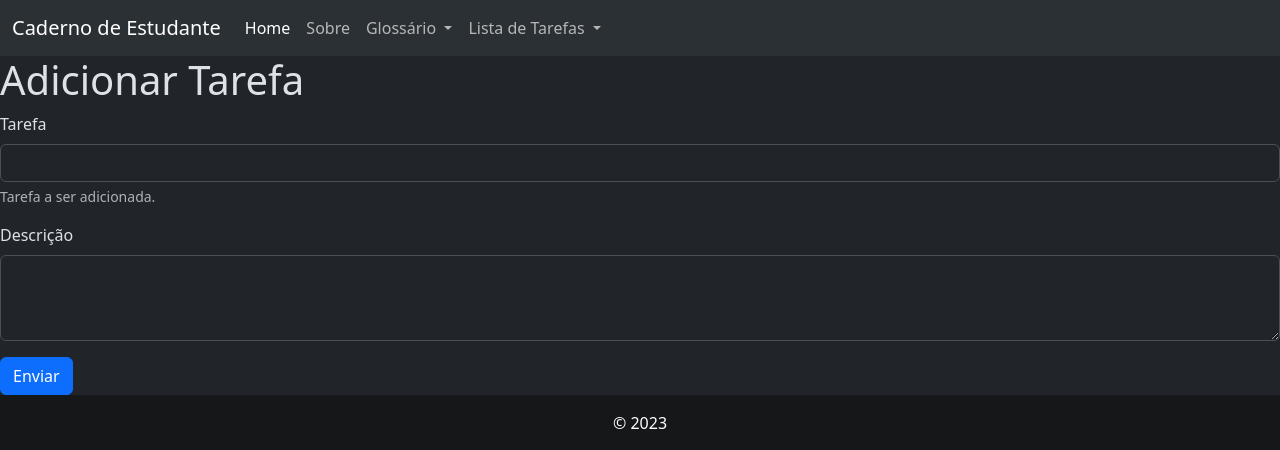
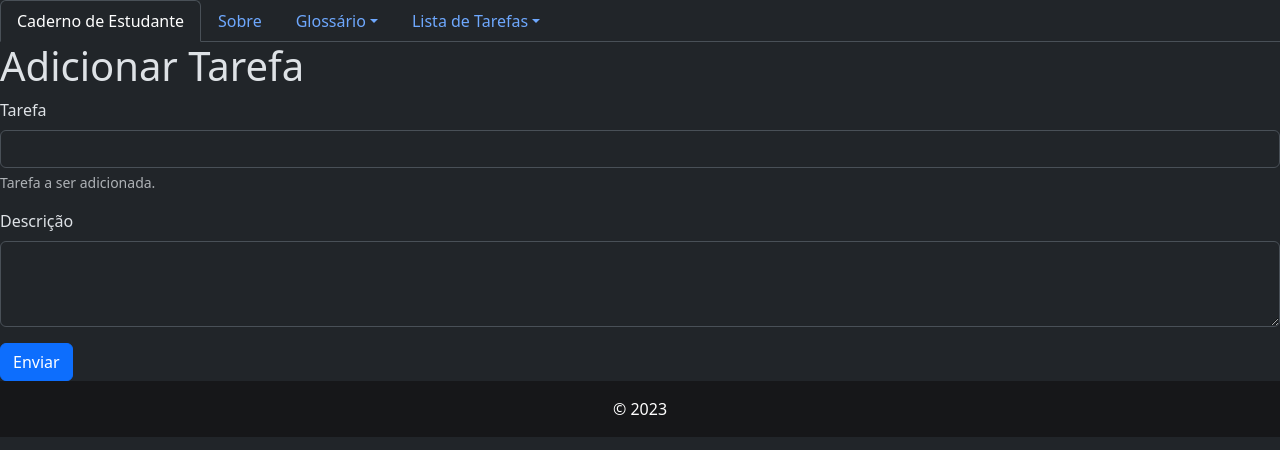
Before and after one commit to UniespProject/glossary-tasklist-projeto, a Flask app: page /nova_tarefa in a window 1280 px wide. Shown: the top 450 px of the page. Run offline with Flask 3, Linux system fonts and the light colour scheme.

Commit message:
alteração nova NAVBAR

```diff
--- a/app.py
+++ b/app.py
@@ -30,7 +30,7 @@
 
 
 
-@app.route('/sobre-equipe')
+@app.route('/sobre_equipe')
 def sobre():
     return render_template('sobre.html')
 
--- a/bd_tarefas.csv
+++ b/bd_tarefas.csv
@@ -1,3 +1,4 @@
 teste;tarefa1
 teste2;tarefa2
 teste3;tarefa 3
+dnwemfw;wenf wen
--- a/templates/modelo.html
+++ b/templates/modelo.html
@@ -10,44 +10,71 @@
 </head>
 <body>
 
-<nav class="navbar navbar-expand-lg bg-body-tertiary">
-    <div class="container-fluid">
-        <a class="navbar-brand" href="#">Caderno de Estudante</a>
-        <button class="navbar-toggler" type="button" data-bs-toggle="collapse" data-bs-target="#navbarSupportedContent" aria-controls="navbarSupportedContent" aria-expanded="false" aria-label="Toggle navigation">
-            <span class="navbar-toggler-icon"></span>
-        </button>
-        <div class="collapse navbar-collapse" id="navbarSupportedContent">
-            <ul class="navbar-nav me-auto mb-2 mb-lg-0">
+<!--<nav class="navbar navbar-expand-lg bg-body-tertiary">-->
+<!--    <div class="container-fluid">-->
+<!--        <a class="navbar-brand" href="#">Caderno de Estudante</a>-->
+<!--        <button class="navbar-toggler" type="button" data-bs-toggle="collapse" data-bs-target="#navbarSupportedContent" aria-controls="navbarSupportedContent" aria-expanded="false" aria-label="Toggle navigation">-->
+<!--            <span class="navbar-toggler-icon"></span>-->
+<!--        </button>-->
+<!--        <div class="collapse navbar-collapse" id="navbarSupportedContent">-->
+<!--            <ul class="navbar-nav me-auto mb-2 mb-lg-0">-->
+<!--                <li class="nav-item">-->
+<!--                    <a class="nav-link active" aria-current="page" href="/">Home</a>-->
+<!--                </li>-->
+<!--                <li class="nav-item">-->
+<!--                    <a class="nav-link" href="/sobre-equipe">Sobre</a>-->
+<!--                </li>-->
+<!--                <li class="nav-item dropdown">-->
+<!--                    <a class="nav-link dropdown-toggle" href="#" role="button" data-bs-toggle="dropdown" aria-expanded="false">-->
+<!--                        Glossário-->
+<!--                    </a>-->
+<!--                    <ul class="dropdown-menu">-->
+<!--                        <li><a class="dropdown-item" href="/glossario">Listar Termos</a></li>-->
+<!--                        <li><hr class="dropdown-divider"></li>-->
+<!--                        <li><a class="dropdown-item" href="/novo_termo">Novo Termo</a></li>-->
+<!--                    </ul>-->
+<!--                </li>-->
+<!--                <li class="nav-item dropdown">-->
+<!--                    <a class="nav-link dropdown-toggle" href="#" role="button" data-bs-toggle="dropdown" aria-expanded="false">-->
+<!--                        Lista de Tarefas-->
+<!--                    </a>-->
+<!--                    <ul class="dropdown-menu">-->
+<!--                        <li><a class="dropdown-item" href="/tarefas">Listar Tarefas</a></li>-->
+<!--                        <li><hr class="dropdown-divider"></li>-->
+<!--                        <li><a class="dropdown-item" href="/nova_tarefa">Nova tarefa</a></li>-->
+<!--                    </ul>-->
+<!--                </li>-->
+<!--            </ul>-->
+<!--        </div>-->
+<!--    </div>-->
+<!--</nav>-->
+
+
+<ul class="nav nav-tabs">
   <li class="nav-item">
-                    <a class="nav-link active" aria-current="page" href="/">Home</a>
+    <a class="nav-link active" aria-current="page" href="/">Caderno de Estudante</a>
   </li>
   <li class="nav-item">
-                    <a class="nav-link" href="/sobre-equipe">Sobre</a>
+    <a class="nav-link" href="/sobre_equipe">Sobre</a>
   </li>
   <li class="nav-item dropdown">
-                    <a class="nav-link dropdown-toggle" href="#" role="button" data-bs-toggle="dropdown" aria-expanded="false">
-                        Glossário
-                    </a>
+    <a class="nav-link dropdown-toggle" data-bs-toggle="dropdown" href="#" role="button" aria-expanded="false">Glossário</a>
     <ul class="dropdown-menu">
       <li><a class="dropdown-item" href="/glossario">Listar Termos</a></li>
       <li><hr class="dropdown-divider"></li>
-                        <li><a class="dropdown-item" href="/novo_termo">Novo Termo</a></li>
+      <li><a class="dropdown-item" href="/novo_termo">Adicionar Termo</a></li>
     </ul>
   </li>
   <li class="nav-item dropdown">
-                    <a class="nav-link dropdown-toggle" href="#" role="button" data-bs-toggle="dropdown" aria-expanded="false">
-                        Lista de Tarefas
-                    </a>
+    <a class="nav-link dropdown-toggle" data-bs-toggle="dropdown" href="#" role="button" aria-expanded="false">Lista de Tarefas</a>
     <ul class="dropdown-menu">
       <li><a class="dropdown-item" href="/tarefas">Listar Tarefas</a></li>
       <li><hr class="dropdown-divider"></li>
-                        <li><a class="dropdown-item" href="/nova_tarefa">Nova tarefa</a></li>
+      <li><a class="dropdown-item" href="/nova_tarefa">Adicionar Tarefas</a></li>
     </ul>
   </li>
 </ul>
-        </div>
-    </div>
-</nav>
+
 
 {% block conteudo %}
 
```
Also changed, not shown: templates/sobre.html (+51 -2 lines). Lines whose indentation alone changed are shown as unchanged.
